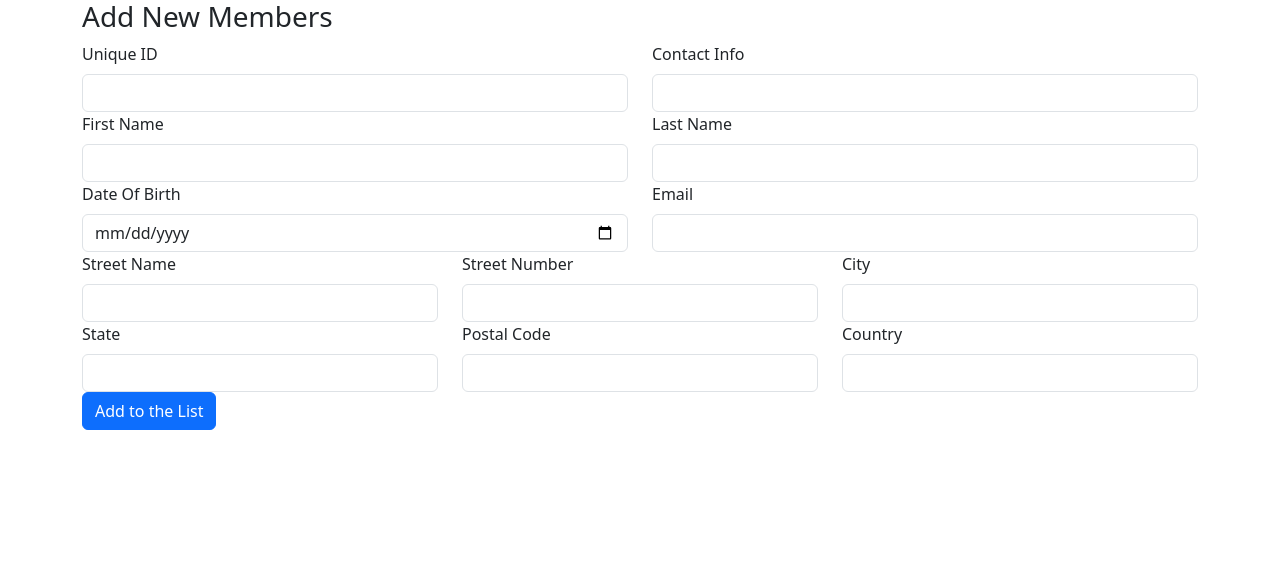
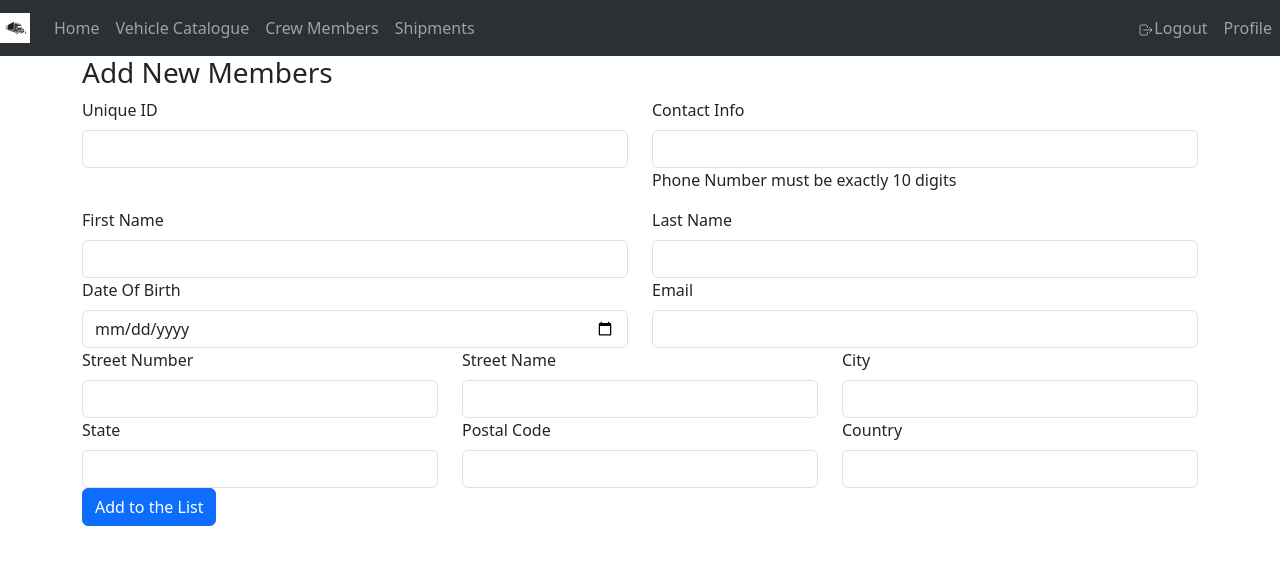
Before and after one commit to Parv-een/TD_Logix, a React (Vite) app: page /driver in a window 1280 px wide. Shown: the top 564 px of the page. Built offline with nearby package versions, Linux system fonts and the light colour scheme.

Commit message:
Routes error are sloved now pages is naviagtiong correctly

```diff
--- a/src/Layout/Layout.tsx
+++ b/src/Layout/Layout.tsx
@@ -1,9 +1,10 @@
 import { Nav, Navbar } from "react-bootstrap";
 import { IoLogOutOutline } from "react-icons/io5";
+import { Outlet } from "react-router-dom";
 
 export default function Layout() {
   return (
-    <>
+    <div>
       <Navbar data-bs-theme="dark" expand="lg" className="bg-body-tertiary">
         <Navbar.Brand href="#home">
           <img
@@ -34,6 +35,7 @@ export default function Layout() {
           </Nav>
         </Navbar.Collapse>
       </Navbar>
-    </>
+      <Outlet />
+    </div>
   );
 }
--- a/src/Navigation/Routes.tsx
+++ b/src/Navigation/Routes.tsx
@@ -1,5 +1,6 @@
 import {
   Route,
+  Routes,
   createBrowserRouter,
   createRoutesFromElements,
 } from "react-router-dom";
@@ -9,17 +10,25 @@ import LoginPage from "../Pages/LoginPage/LoginPage";
 import Layout from "../Layout/Layout";
 import Driver from "../Pages/DriversList/Driver";
 import VehicleList from "../Pages/Vehicle/VehicleList";
+import LandingPage from "../Pages/LandingPage/LandingPage";
 
 const routes = createRoutesFromElements(
   <>
     <Route path="layout" element={<Layout />}></Route>
-    <Route path="driver" element={<Driver />}></Route>
-    <Route path="trucks" element={<VehicleList />}></Route>
-    <Route path="home" element={<HomePage />}></Route>
+
+    <Route path="*" element={<div>Not Found Page</div>}></Route>
 
     <Route path="login" element={<LoginPage />}></Route>
+    <Route path="landingPage" element={<Layout />}>
+      <Route index element={<LandingPage />}></Route>
+    </Route>
+    <Route path="/" element={<Layout />}>
+      <Route path="driver" element={<Driver />}></Route>
 
-    <Route path="*" element={<div>Not Found Page</div>}></Route>
+      <Route path="trucks" element={<VehicleList />}></Route>
+
+      <Route path="home" element={<HomePage />}></Route>
+    </Route>
   </>
 );
 
--- a/src/Pages/DriversList/Driver.tsx
+++ b/src/Pages/DriversList/Driver.tsx
@@ -10,14 +10,27 @@ export default function Driver() {
   const [dateOfBirth, setDateOfBirth] = useState("");
   const [email, setEmail] = useState("");
   const [phoneNumber, setPhoneNumber] = useState("");
+  const [isValid, setIsValid] = useState(false);
   const [address, setAddress] = useState<Address>({
     streetName: " ",
-    streetNumber: 0,
+    streetNumber: "",
     city: "",
     state: "",
     country: "",
     zip: "",
   });
+
+  const onHandlePhoneNumber = (e: { target: { value: string } }) => {
+    const phoneNumber = e.target.value;
+    const phoneNumberRegex = /^\d{10}$/;
+    if (phoneNumberRegex.test(phoneNumber)) {
+      setIsValid(true);
+    } else {
+      setIsValid(false);
+    }
+    console.log(e.target.value);
+    setPhoneNumber(phoneNumber);
+  };
 
   return (
     <Container>
@@ -27,7 +40,7 @@ export default function Driver() {
           <Col>
             <FormLabel> Unique ID </FormLabel>
             <Form.Control
-              type="number"
+              type="text"
               required
               title="id"
               value={id}
@@ -35,16 +48,20 @@ export default function Driver() {
             ></Form.Control>
           </Col>
           <Col>
+            <div>
               <FormLabel> Contact Info</FormLabel>
               <Form.Control
-              type="number"
+                type="tel"
                 required
                 title="Phone Number"
                 value={phoneNumber}
-              onChange={(e) => setPhoneNumber(e.target.value)}
+                onChange={onHandlePhoneNumber}
               ></Form.Control>
+              {isValid ? "" : <p>Phone Number must be exactly 10 digits</p>}
+            </div>
           </Col>
         </Row>
+
         <Row>
           <Col>
             <FormLabel> First Name </FormLabel>
@@ -67,6 +84,7 @@ export default function Driver() {
             ></Form.Control>
           </Col>
         </Row>
+
         <Row>
           <Col>
             <FormLabel> Date Of Birth </FormLabel>
@@ -92,6 +110,21 @@ export default function Driver() {
 
         <Row>
           <Col>
+            <FormLabel> Street Number</FormLabel>
+            <Form.Control
+              type="text"
+              required
+              title="Street Number"
+              value={address.streetNumber}
+              onChange={(e) =>
+                setAddress((prevState) => ({
+                  ...prevState,
+                  streetNumber: e.target.value,
+                }))
+              }
+            ></Form.Control>
+          </Col>
+          <Col>
             <FormLabel> Street Name </FormLabel>
             <Form.Control
               type="text"
@@ -101,22 +134,7 @@ export default function Driver() {
               onChange={(e) =>
                 setAddress((prevState) => ({
                   ...prevState,
-                  name: e.target.value,
-                }))
-              }
-            ></Form.Control>
-          </Col>
-          <Col>
-            <FormLabel> Street Number </FormLabel>
-            <Form.Control
-              type="text"
-              required
-              title="Street Name"
-              value={address.streetName}
-              onChange={(e) =>
-                setAddress((prevState) => ({
-                  ...prevState,
-                  name: e.target.value,
+                  streetName: e.target.value,
                 }))
               }
             ></Form.Control>
@@ -137,6 +155,7 @@ export default function Driver() {
             ></Form.Control>
           </Col>
         </Row>
+
         <Row>
           <Col>
             <FormLabel> State </FormLabel>
@@ -184,6 +203,7 @@ export default function Driver() {
             ></Form.Control>
           </Col>
         </Row>
+
         <Button type="submit"> Add to the List</Button>
       </Form>
     </Container>
--- /dev/null
+++ b/src/Pages/LandingPage/LandingPage.tsx
@@ -0,0 +1,7 @@
+//import { useLocation } from "react-router-dom";
+
+export default function LandingPage() {
+  //   const { state } = useLocation();
+
+  return <div>Hello </div>;
+}
--- a/src/Pages/LoginPage/LoginPage.module.css
+++ b/src/Pages/LoginPage/LoginPage.module.css
@@ -1,3 +1,5 @@
-.conatiner {
+.container {
+
     border-radius: 20px;
+    text-align: center;
 }
--- a/src/Pages/LoginPage/LoginPage.tsx
+++ b/src/Pages/LoginPage/LoginPage.tsx
@@ -1,25 +1,39 @@
 import { useState } from "react";
 import { Button, Container, Form } from "react-bootstrap";
 import { useNavigate } from "react-router-dom";
+import classes from "./LoginPage.module.css";
 //import LoginPageModule from "./LoginPageModule.css";
 
 const LoginPage = () => {
   const navigate = useNavigate();
   const [email, setEmail] = useState("");
   const [password, setPassword] = useState("");
+  const [validated, setValidated] = useState(false);
 
   const onSubmitHandler = (e: React.FormEvent<HTMLFormElement>) => {
+    const form = e.currentTarget;
     e.preventDefault();
+    e.stopPropagation();
+
+    if (form.checkValidity() === false) {
+      setValidated(true);
+      return;
+    }
+
     //alert(`${email} , ${password}`);
-    navigate("/", {
-      state: {},
+    navigate("/landingPage", {
+      state: {
+        user: {
+          email,
+        },
+      },
     });
   };
 
   return (
     <div>
-      <Container>
-        <Form onSubmit={onSubmitHandler}>
+      <Container className={classes.container + "center"}>
+        <Form noValidate validated={validated} onSubmit={onSubmitHandler}>
           <h1>TD LOGIX</h1>
           <Form.Label>Email Address</Form.Label>
           <Form.Control
--- a/src/models/Address.ts
+++ b/src/models/Address.ts
@@ -1,6 +1,6 @@
 export default interface Address{
     streetName: string;
-    streetNumber: number;
+    streetNumber: number | string;
     city: string;
     state: string;
     country: string;
```
Also changed, not shown: src/Pages/LandingPage/LandingPage.module.css (added). Lines whose indentation alone changed are shown as unchanged.
